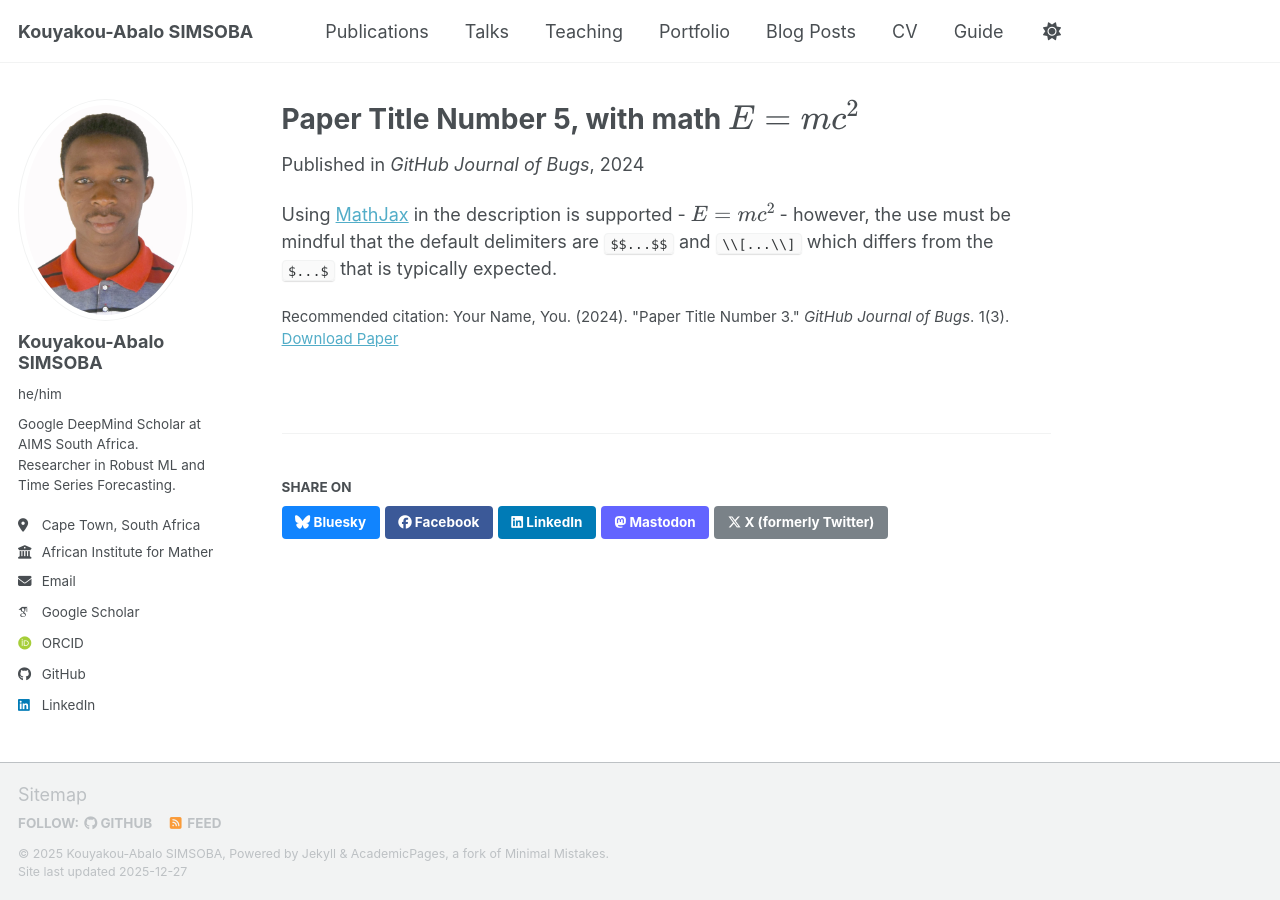
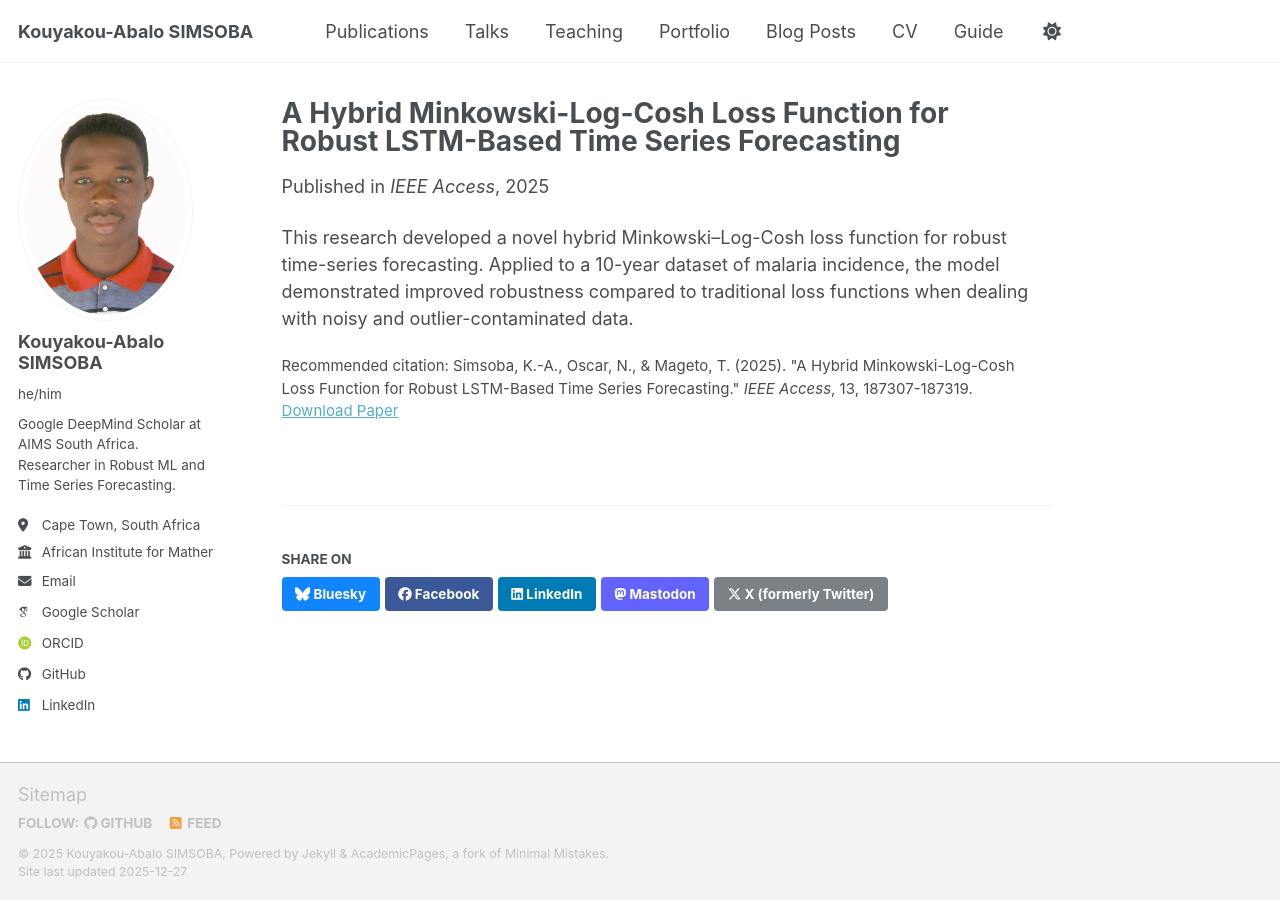
Before and after one commit to Abalo39/Abalo39.github.io, a Jekyll site: the page built from _publications/2025-06-08-paper-title-number-5.md, in a window 1280 px wide. Built offline with Jekyll 4.4.1, drawn with Linux system fonts in a browser that asks for light colours; some web fonts are replaced; a script bundle is joined from its source files by our own code; library files that are not in the unit come from our copies.

Commit message:
Update publication details for Paper Number 5
This update changes the title, category, permalink, excerpt, date, venue, paper URL, and citation for the publication. It also modifies the description to reflect the new research focus.

```diff
--- a/_publications/2025-06-08-paper-title-number-5.md
+++ b/_publications/2025-06-08-paper-title-number-5.md
@@ -1,13 +1,13 @@
 ---
-title: "Paper Title Number 5, with math $$E=mc^2$$"
+title: "A Hybrid Minkowski-Log-Cosh Loss Function for Robust LSTM-Based Time Series Forecasting"
 collection: publications
-category: conferences
-permalink: /publication/2024-02-17-paper-title-number-4
-excerpt: 'This paper is about a famous math equation, $$E=mc^2$$'
-date: 2024-02-17
-venue: 'GitHub Journal of Bugs'
-paperurl: 'https://academicpages.github.io/files/paper3.pdf'
-citation: 'Your Name, You. (2024). &quot;Paper Title Number 3.&quot; <i>GitHub Journal of Bugs</i>. 1(3).'
+category: manuscripts
+permalink: /publication/2025-hybrid-minkowski-lstm
+excerpt: 'This paper introduces a novel hybrid loss function to improve LSTM robustness against noisy data.'
+date: 2025-01-01
+venue: 'IEEE Access'
+paperurl: 'https://doi.org/10.1109/ACCESS.2025.3626795'
+citation: 'Simsoba, K.-A., Oscar, N., & Mageto, T. (2025). "A Hybrid Minkowski-Log-Cosh Loss Function for Robust LSTM-Based Time Series Forecasting." <i>IEEE Access</i>, 13, 187307-187319.'
 ---
 
-Using [MathJax](https://www.mathjax.org/) in the description is supported - $$E=mc^2$$ - however, the use must be mindful that the default delimiters are `$$...$$` and `\\[...\\]` which differs from the `$...$` that is typically expected.
+This research developed a novel hybrid Minkowski–Log-Cosh loss function for robust time-series forecasting. Applied to a 10-year dataset of malaria incidence, the model demonstrated improved robustness compared to traditional loss functions when dealing with noisy and outlier-contaminated data.
```
